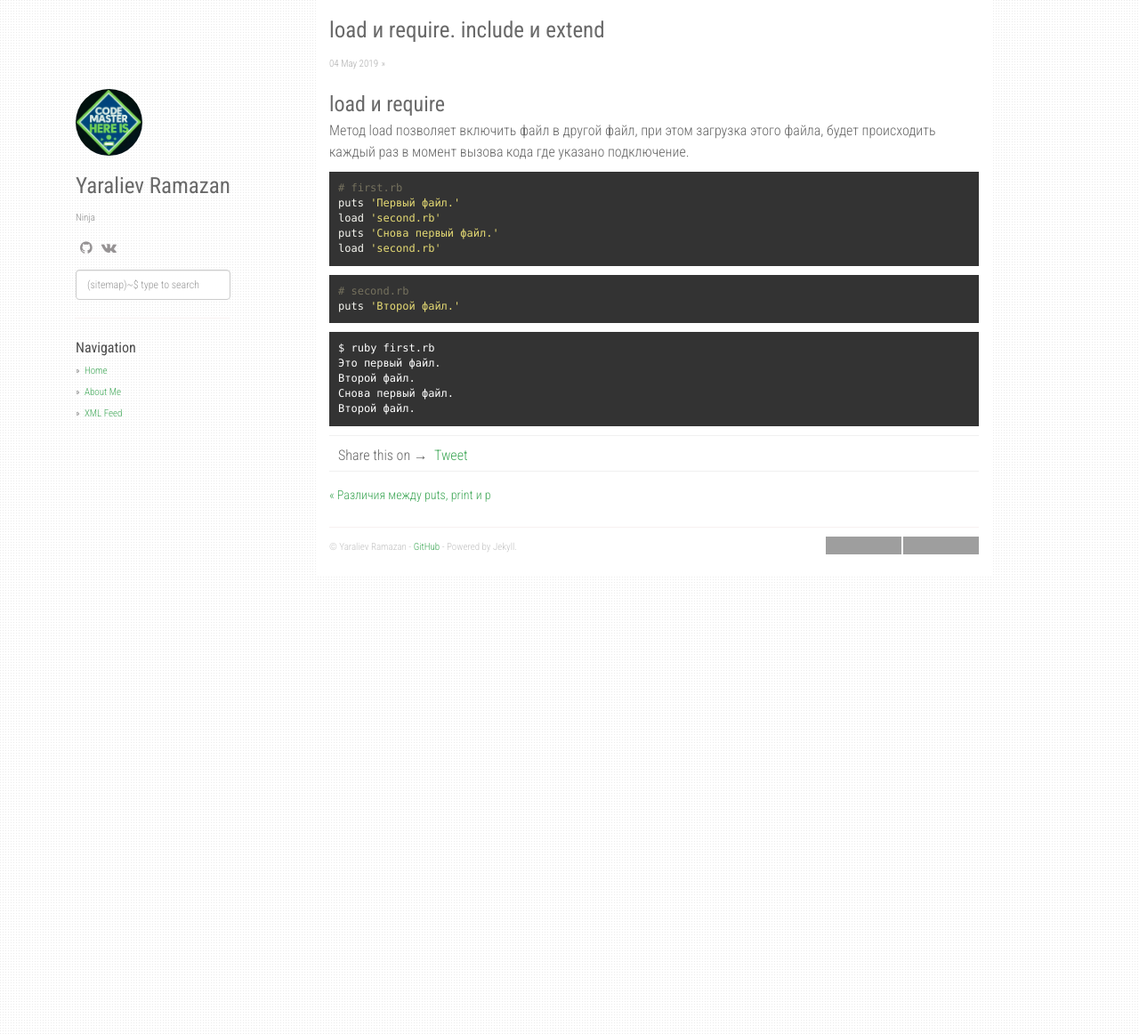
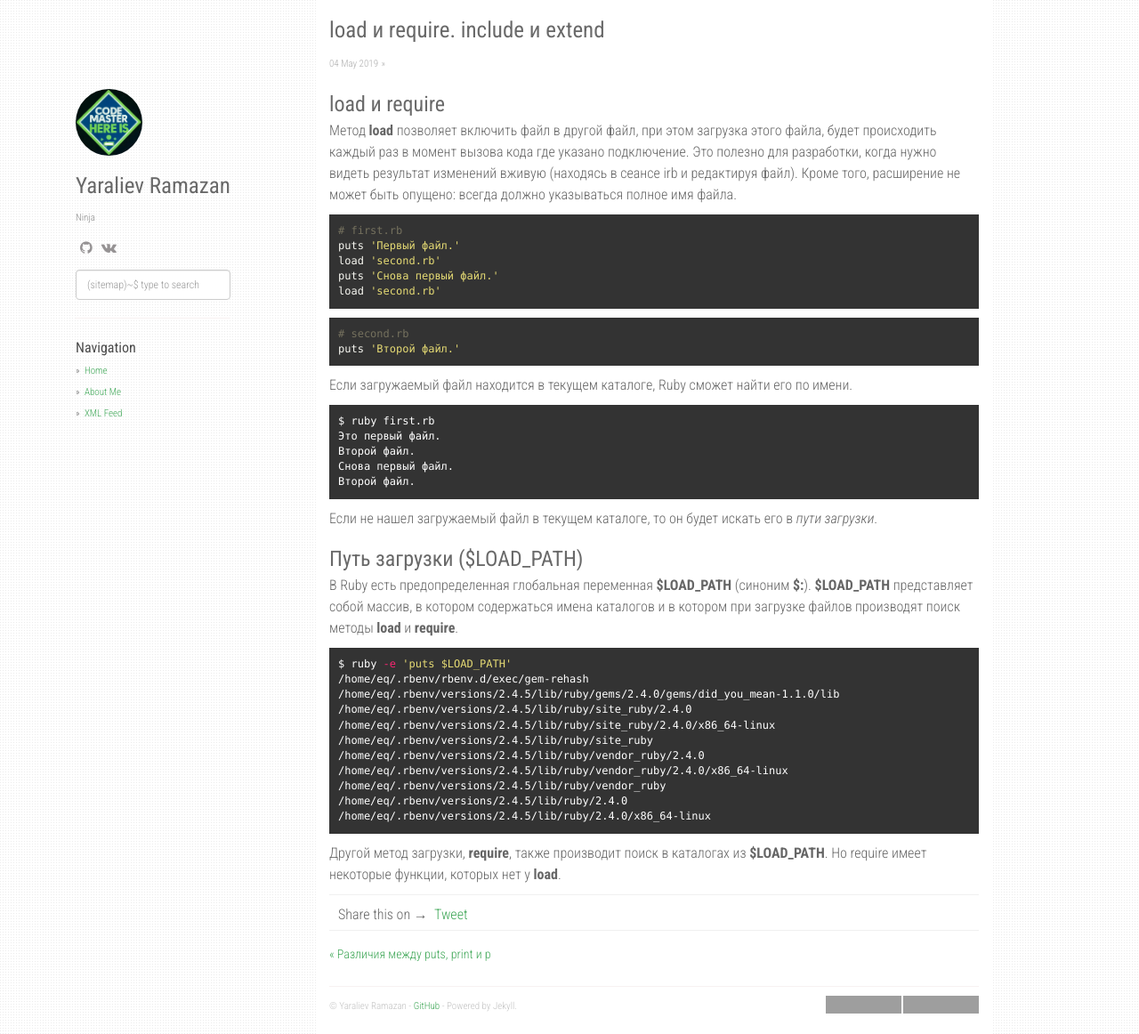
Before and after one commit to orion122/orion1222.github.io, a Jekyll site: the page built from _posts/2019-05-04-load-require-include-extend.md, in a window 1280 px wide and 1162 px high. Shown: the whole window at 89% size. Built offline with Jekyll 4.4.1, drawn with Linux system fonts in a browser that asks for light colours; nearby versions of some CDN libraries; comment, search, counter and statistics services are not loaded; grey boxes are pictures that could not be loaded.

Commit message:
add $LOAD_PATH

```diff
--- a/_posts/2019-05-04-load-require-include-extend.md
+++ b/_posts/2019-05-04-load-require-include-extend.md
@@ -4,7 +4,7 @@ layout: post
 title: load и require. include и extend
 ---
 ### load и require
-Метод load позволяет включить файл в другой файл, при этом загрузка этого файла, будет происходить каждый раз в момент вызова кода где указано подключение.
+Метод **load** позволяет включить файл в другой файл, при этом загрузка этого файла, будет происходить каждый раз в момент вызова кода где указано подключение. Это полезно для разработки, когда нужно видеть результат изменений вживую (находясь в сеансе irb и редактируя файл). Кроме того, расширение не может быть опущено: всегда должно указываться полное имя файла.
 
 {% highlight ruby %}
 # first.rb
@@ -19,6 +19,8 @@ load 'second.rb'
 puts 'Второй файл.'
 {% endhighlight %}
 
+Если загружаемый файл находится в текущем каталоге, Ruby сможет найти его по имени.
+
 {% highlight console %}
 $ ruby first.rb
 Это первый файл.
@@ -26,3 +28,24 @@ $ ruby first.rb
 Снова первый файл.
 Второй файл.
 {% endhighlight %}
+
+Если не нашел загружаемый файл в текущем каталоге, то он будет искать его в _пути загрузки_.
+
+### Путь загрузки ($LOAD_PATH)
+В Ruby есть предопределенная глобальная переменная **$LOAD_PATH** (синоним **$:**). **$LOAD_PATH** представляет собой массив, в котором содержаться имена каталогов и в котором при загрузке файлов производят поиск методы **load** и **require**.
+
+{% highlight console %}
+$ ruby -e 'puts $LOAD_PATH'
+/home/eq/.rbenv/rbenv.d/exec/gem-rehash
+/home/eq/.rbenv/versions/2.4.5/lib/ruby/gems/2.4.0/gems/did_you_mean-1.1.0/lib
+/home/eq/.rbenv/versions/2.4.5/lib/ruby/site_ruby/2.4.0
+/home/eq/.rbenv/versions/2.4.5/lib/ruby/site_ruby/2.4.0/x86_64-linux
+/home/eq/.rbenv/versions/2.4.5/lib/ruby/site_ruby
+/home/eq/.rbenv/versions/2.4.5/lib/ruby/vendor_ruby/2.4.0
+/home/eq/.rbenv/versions/2.4.5/lib/ruby/vendor_ruby/2.4.0/x86_64-linux
+/home/eq/.rbenv/versions/2.4.5/lib/ruby/vendor_ruby
+/home/eq/.rbenv/versions/2.4.5/lib/ruby/2.4.0
+/home/eq/.rbenv/versions/2.4.5/lib/ruby/2.4.0/x86_64-linux
+{% endhighlight %}
+
+Другой метод загрузки, **require**, также производит поиск в каталогах из **$LOAD_PATH**. Но require имеет некоторые функции, которых нет у **load**.
```
